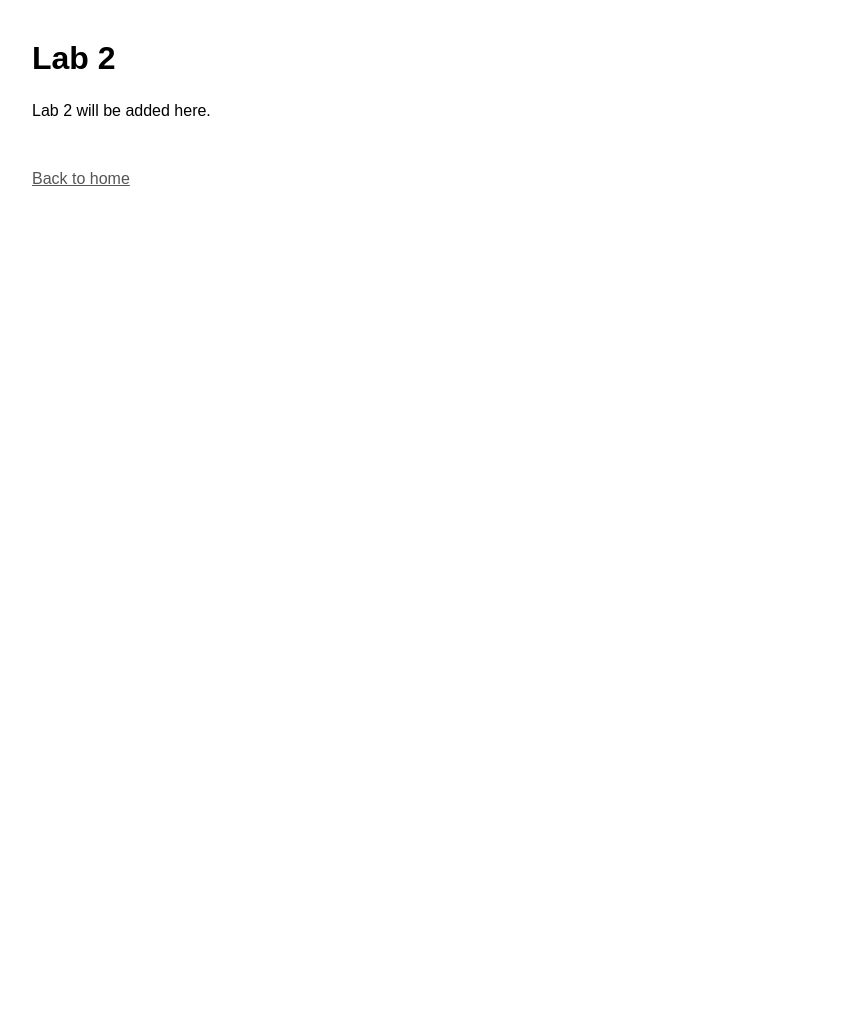
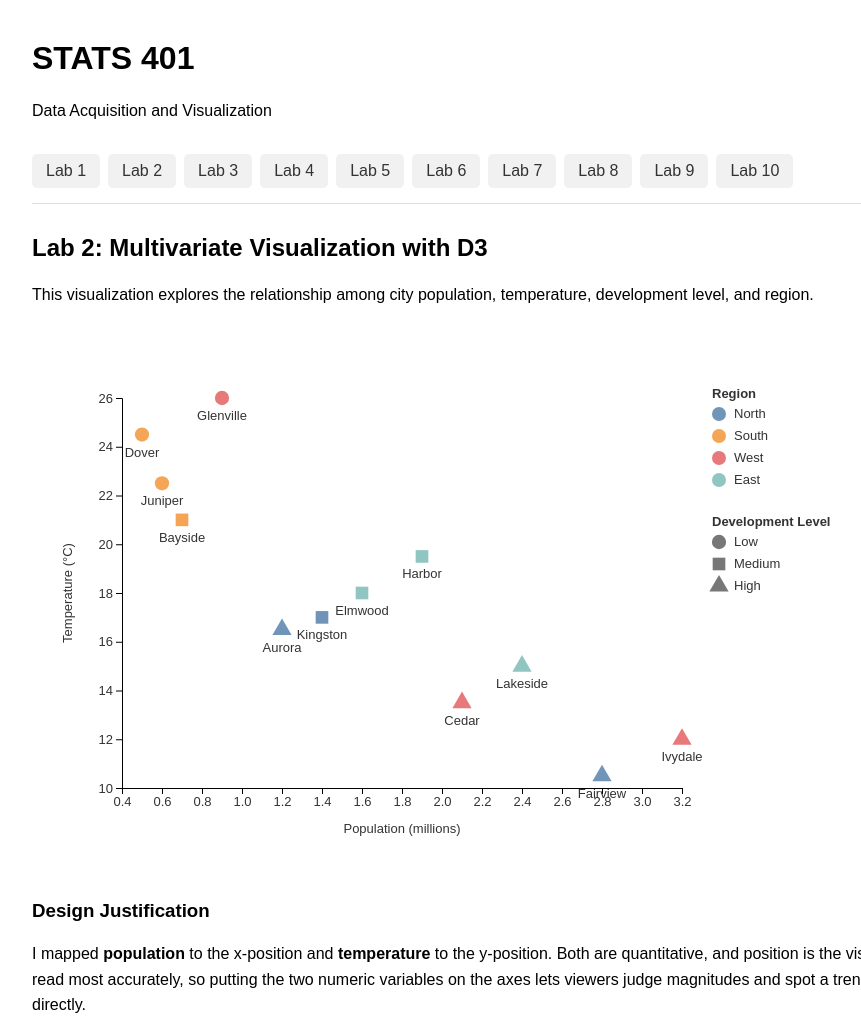
Before and after one commit to Ar-temis/STATS401-Labs, a website: page lab2/index.html in a window 1280 px wide. Shown: the top 1021 px of the page, without its empty margins (108-969 px from the left). Before the commit the page ends 800 px from the top, so only its background shows below. Drawn offline with nearby package versions, Linux system fonts and the light colour scheme.

Commit message:
lab 2 completed

```diff
--- a/css/style.css
+++ b/css/style.css
@@ -64,3 +64,14 @@ svg text {
   font-size: 13px;
   fill: #333;
 }
+
+.tooltip {
+  position: absolute;
+  background: white;
+  border: 1px solid #aaa;
+  padding: 8px 10px;
+  border-radius: 4px;
+  pointer-events: none;
+  opacity: 0;
+  font-size: 14px;
+}
--- /dev/null
+++ b/data/cities_multivariate.csv
@@ -0,0 +1,13 @@
+city,population,temp_c,development_level,region
+Aurora,1.2,16.5,High,North
+Bayside,0.7,21.0,Medium,South
+Cedar,2.1,13.5,High,West
+Dover,0.5,24.5,Low,South
+Elmwood,1.6,18.0,Medium,East
+Fairview,2.8,10.5,High,North
+Glenville,0.9,26.0,Low,West
+Harbor,1.9,19.5,Medium,East
+Ivydale,3.2,12.0,High,West
+Juniper,0.6,22.5,Low,South
+Kingston,1.4,17.0,Medium,North
+Lakeside,2.4,15.0,High,East
--- a/lab2/index.html
+++ b/lab2/index.html
@@ -1,29 +1,73 @@
-<!DOCTYPE html>
+<!doctype html>
+<html lang="en">
+  <head>
+    <meta charset="UTF-8" />
+    <meta name="viewport" content="width=device-width, initial-scale=1.0" />
 
-<html lang="en">
+    <title>Lab 2 - Multivariate Visualization</title>
 
-<head>
+    <link rel="stylesheet" href="../css/style.css" />
+  </head>
 
-    <meta charset="UTF-8">
+  <body>
+    <header>
+      <h1>STATS 401</h1>
+      <p>Data Acquisition and Visualization</p>
+    </header>
 
-    <meta name="viewport" content="width=device-width, initial-scale=1.0" />
-    <link rel="stylesheet" href="../css/style.css" />
-    <title>Lab 2</title>
+    <nav class="lab-nav">
+      <a href="../lab1/index.html">Lab 1</a>
+      <a href="../lab2/index.html">Lab 2</a>
+      <a href="../lab3/index.html">Lab 3</a>
+      <a href="../lab4/index.html">Lab 4</a>
+      <a href="../lab5/index.html">Lab 5</a>
+      <a href="../lab6/index.html">Lab 6</a>
+      <a href="../lab7/index.html">Lab 7</a>
+      <a href="../lab8/index.html">Lab 8</a>
+      <a href="../lab9/index.html">Lab 9</a>
+      <a href="../lab10/index.html">Lab 10</a>
+    </nav>
 
-</head>
+    <main>
+      <h2>Lab 2: Multivariate Visualization with D3</h2>
 
-<body>
+      <p>
+        This visualization explores the relationship among city population,
+        temperature, development level, and region.
+      </p>
 
-    <h1>Lab 2</h1>
+      <div id="chart"></div>
+      <div id="tooltip" class="tooltip"></div>
 
-    <p>
-        Lab 2 will be added here.
-    </p>
+      <h3>Design Justification</h3>
 
-    <a href="../index.html" class="back-link">
-        Back to home
-    </a>
+      <p>
+        I mapped <strong>population</strong> to the x-position and
+        <strong>temperature</strong> to the y-position. Both are quantitative,
+        and position is the visual channel people read most accurately, so
+        putting the two numeric variables on the axes lets viewers judge
+        magnitudes and spot a trend between them directly.
+      </p>
 
-</body>
+      <p>
+        <strong>Development level</strong> is ordered (Low, Medium, High), so I
+        encoded it with shapes (circle, square, triangle) which keeps the three
+        categories distinguishable without competing with the axes.
+        <strong>Region</strong> is purely nominal with four values, so color
+        works well: hues have no implied order, and four is few enough to stay
+        readable. Each point is also labeled with its city name, and a tooltip
+        reports every attribute on hover for exact values.
+      </p>
 
+      <p>
+        I hope viewers notice the clear negative relationship between population
+        and temperature, and that the larger, cooler cities are mostly
+        high-development ones in the North and West, while the small, warm
+        cities in the South tend to be low-development.
+      </p>
+    </main>
+
+    <script src="https://cdn.jsdelivr.net/npm/d3@7"></script>
+    <script src="lab2.js"></script>
+  </body>
 </html>
--- /dev/null
+++ b/lab2/lab2.js
@@ -0,0 +1,235 @@
+const width = 800;
+const height = 500;
+
+const margin = {
+  top: 40,
+  right: 170,
+  bottom: 70,
+  left: 70
+};
+
+const tooltip = d3.select("#tooltip");
+
+d3.csv(
+  "../data/cities_multivariate.csv",
+  d => ({
+    name: d.city,
+    population: +d.population,
+    temperature: +d.temp_c,
+    development_level: d.development_level,
+    region: d.region
+  })
+)
+  .then(data => {
+
+    const svg = d3.select("#chart")
+      .append("svg")
+      .attr("width", width)
+      .attr("height", height);
+
+    const xScale = d3.scaleLinear()
+      .domain(d3.extent(data, d => d.population))
+      .nice()
+      .range([
+        margin.left,
+        width - margin.right
+      ]);
+
+    const yScale = d3.scaleLinear()
+      .domain(d3.extent(data, d => d.temperature))
+      .nice()
+      .range([
+        height - margin.bottom,
+        margin.top
+      ]);
+
+    const regions = Array.from(
+      new Set(data.map(d => d.region))
+    );
+
+    const colorScale = d3.scaleOrdinal()
+      .domain(regions)
+      .range(d3.schemeTableau10);
+
+    const levels = [
+      "Low",
+      "Medium",
+      "High"
+    ];
+
+    const shapeScale = d3.scaleOrdinal()
+      .domain(levels)
+      .range([
+        d3.symbolCircle,
+        d3.symbolSquare,
+        d3.symbolTriangle
+      ]);
+
+    const symbol = d3.symbol()
+      .size(160);
+
+    svg.append("g")
+      .attr(
+        "transform",
+        `translate(0, ${height - margin.bottom})`
+      )
+      .call(d3.axisBottom(xScale));
+
+    svg.append("g")
+      .attr(
+        "transform",
+        `translate(${margin.left}, 0)`
+      )
+      .call(d3.axisLeft(yScale));
+
+    svg.append("text")
+      .attr(
+        "x",
+        (margin.left + width - margin.right) / 2
+      )
+      .attr("y", height - 25)
+      .attr("text-anchor", "middle")
+      .text("Population (millions)");
+
+    svg.append("text")
+      .attr(
+        "transform",
+        `rotate(-90) translate(${-(margin.top + height - margin.bottom) / 2}, 20)`
+      )
+      .attr("text-anchor", "middle")
+      .text("Temperature (°C)");
+
+    svg.selectAll(".city-point")
+      .data(data)
+      .join("path")
+      .attr("class", "city-point")
+      .attr(
+        "transform",
+        d => `translate(${xScale(d.population)}, ${yScale(d.temperature)})`
+      )
+      .attr(
+        "d",
+        d => symbol.type(
+          shapeScale(d.development_level)
+        )()
+      )
+      .attr(
+        "fill",
+        d => colorScale(d.region)
+      )
+      .attr("opacity", 0.8)
+      .on("mouseover", function(event, d) {
+
+        tooltip
+          .style("opacity", 1)
+          .html(`
+                    <strong>${d.name}</strong><br>
+                    Population: ${d.population} million<br>
+                    Temperature: ${d.temperature} °C<br>
+                    Development Level: ${d.development_level}<br>
+                    Region: ${d.region}
+                `);
+      })
+      .on("mousemove", function(event) {
+
+        tooltip
+          .style(
+            "left",
+            `${event.pageX + 10}px`
+          )
+          .style(
+            "top",
+            `${event.pageY + 10}px`
+          );
+      })
+      .on("mouseout", function() {
+
+        tooltip
+          .style("opacity", 0);
+      });
+
+    svg.selectAll(".city-label")
+      .data(data)
+      .join("text")
+      .attr("class", "city-label")
+      .attr(
+        "x",
+        d => xScale(d.population)
+      )
+      .attr(
+        "y",
+        d => yScale(d.temperature) + 22
+      )
+      .attr("text-anchor", "middle")
+      .attr("font-size", 11)
+      .attr("fill", "#555")
+      .text(d => d.name);
+
+    const legend = svg.append("g")
+      .attr(
+        "transform",
+        `translate(${width - margin.right + 30}, ${margin.top})`
+      );
+
+    legend.append("text")
+      .attr("y", 0)
+      .attr("font-weight", "bold")
+      .text("Region");
+
+    const regionItems = legend.selectAll(".region-item")
+      .data(regions)
+      .join("g")
+      .attr("class", "region-item")
+      .attr(
+        "transform",
+        (d, i) => `translate(0, ${20 + i * 22})`
+      );
+
+    regionItems.append("circle")
+      .attr("cx", 7)
+      .attr("cy", -4)
+      .attr("r", 7)
+      .attr(
+        "fill",
+        d => colorScale(d)
+      )
+      .attr("opacity", 0.8);
+
+    regionItems.append("text")
+      .attr("x", 22)
+      .text(d => d);
+
+    const shapeLegend = legend.append("g")
+      .attr(
+        "transform",
+        `translate(0, ${40 + regions.length * 22})`
+      );
+
+    shapeLegend.append("text")
+      .attr("font-weight", "bold")
+      .text("Development Level");
+
+    const levelItems = shapeLegend.selectAll(".level-item")
+      .data(levels)
+      .join("g")
+      .attr("class", "level-item")
+      .attr(
+        "transform",
+        (d, i) => `translate(0, ${20 + i * 22})`
+      );
+
+    levelItems.append("path")
+      .attr(
+        "transform",
+        "translate(7, -4)"
+      )
+      .attr(
+        "d",
+        d => symbol.type(shapeScale(d))()
+      )
+      .attr("fill", "#777");
+
+    levelItems.append("text")
+      .attr("x", 22)
+      .text(d => d);
+  });
```
Also changed, not shown: data/students_multivariate.csv (added, +11 -0 lines), 1 other file.
